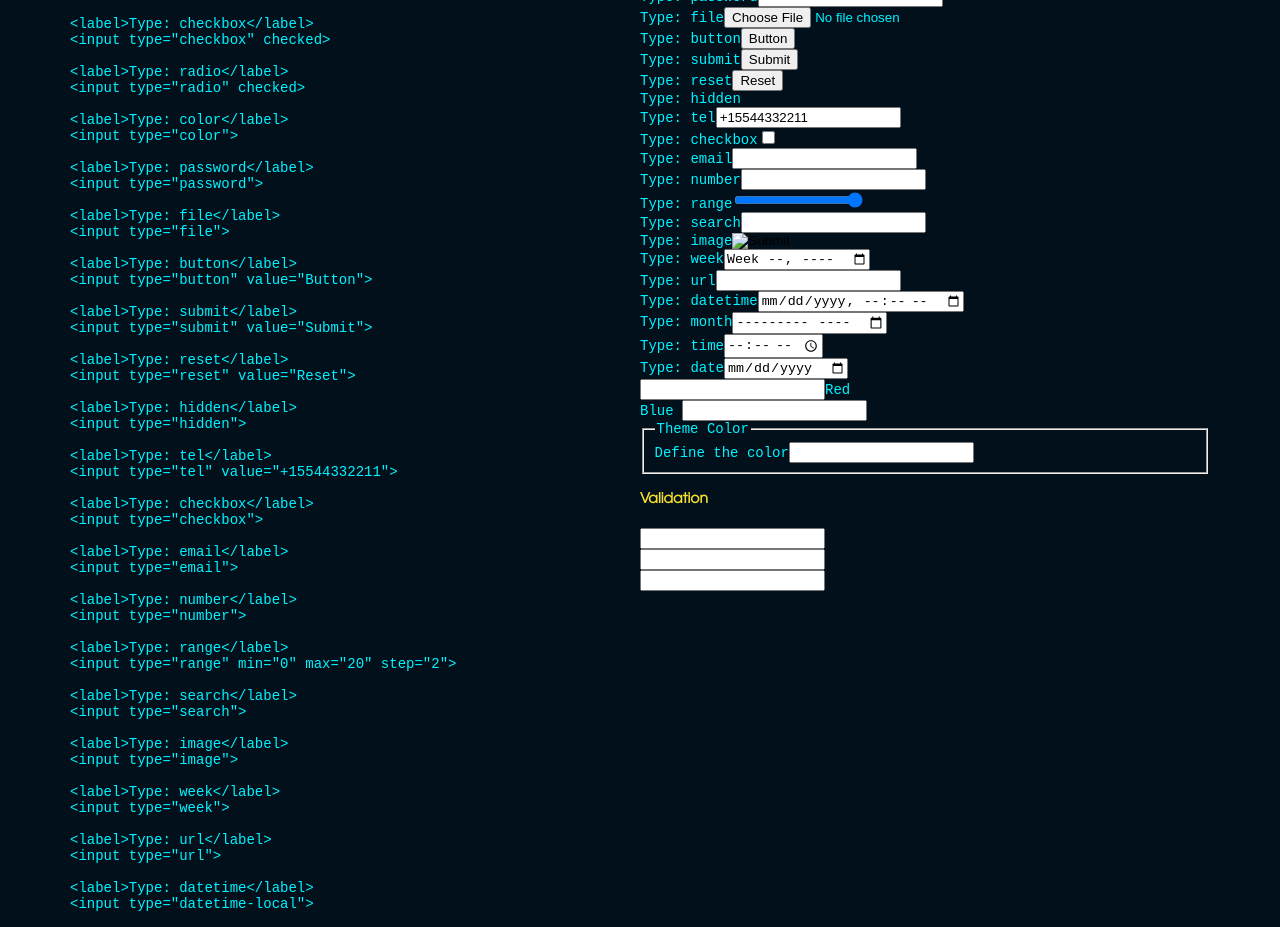
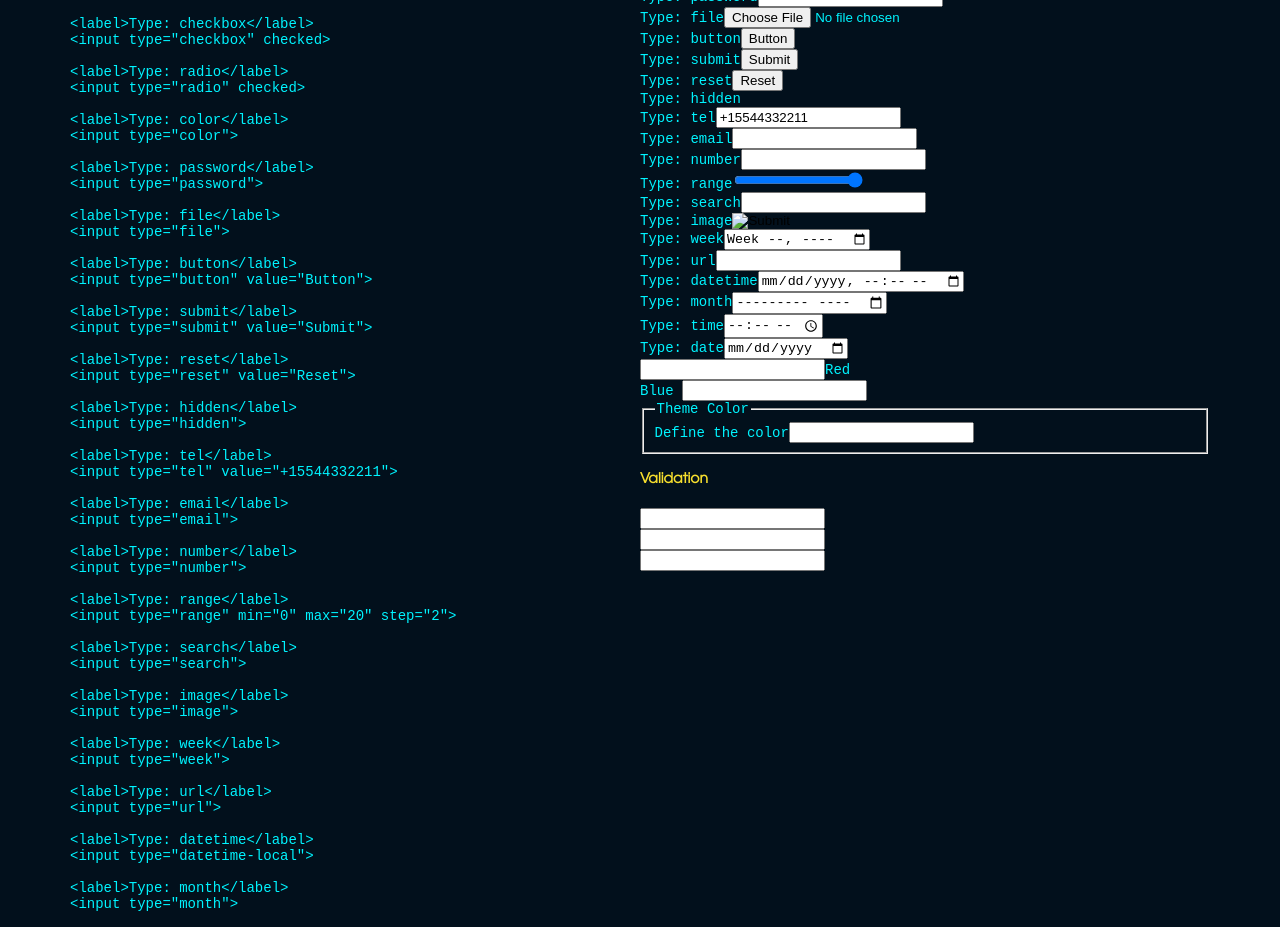
Before and after one commit to as-one/check-everyday, a Vue app in the folder v2/: page /html in a window 1280 px wide. Shown: the part 4420-5347 px from the top of the page. Built offline with nearby package versions, Linux system fonts and the light colour scheme.

Commit message:
Remove duplicated checkbox

```diff
--- a/v2/src/components/Html.vue
+++ b/v2/src/components/Html.vue
@@ -421,9 +421,6 @@ background-color: red;
 &lt;label>Type: tel&lt;/label>
 &lt;input type="tel" value="+15544332211">
 
-&lt;label>Type: checkbox&lt;/label>
-&lt;input type="checkbox">
-
 &lt;label>Type: email&lt;/label>
 &lt;input type="email">
 
@@ -518,9 +515,6 @@ background-color: red;
         <br />
         <label>Type: tel</label>
         <input type="tel" value="+15544332211" />
-        <br />
-        <label>Type: checkbox</label>
-        <input type="checkbox" />
         <br />
         <label>Type: email</label>
         <input type="email" />
```
